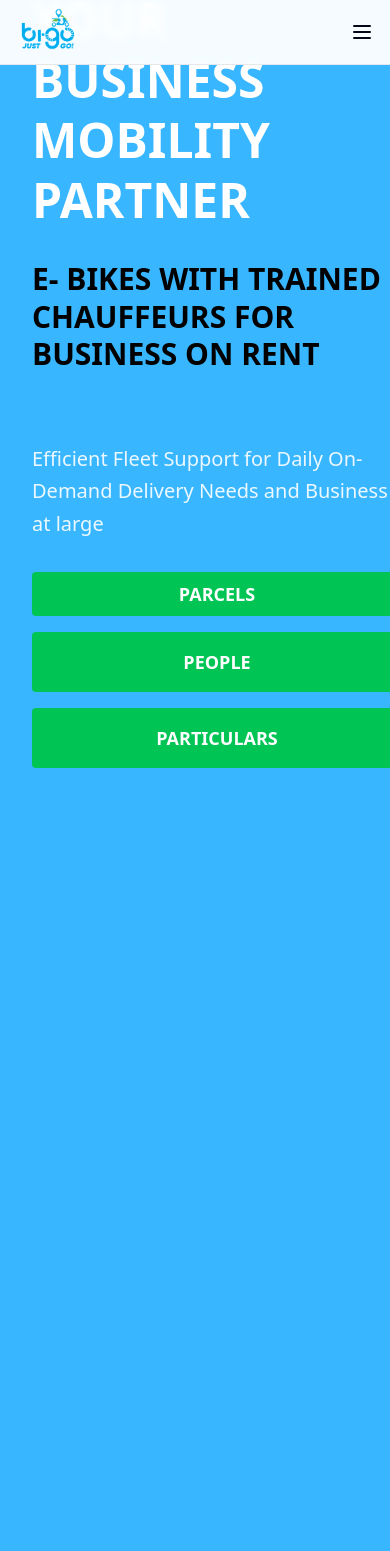
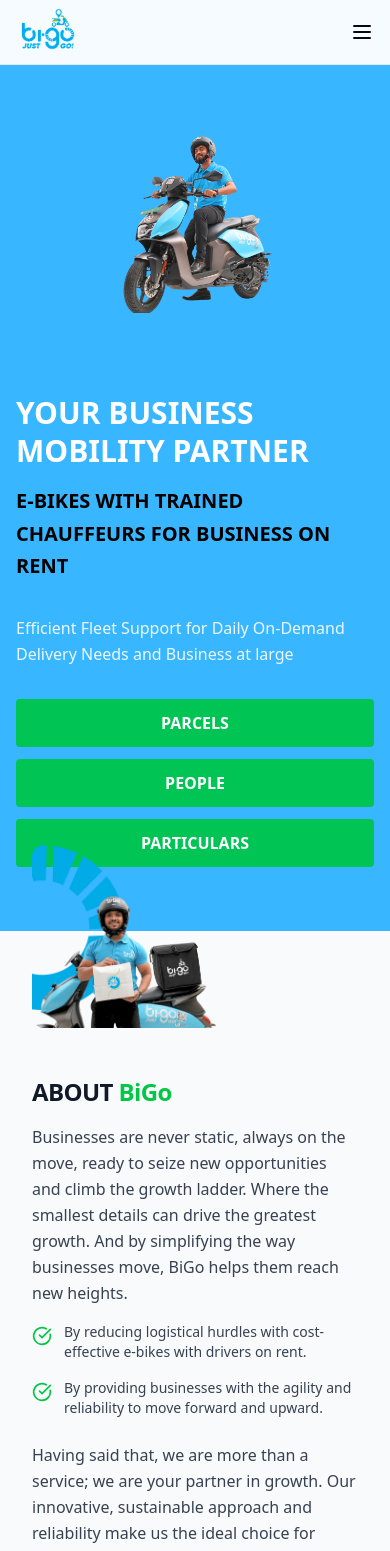
Before and after one commit to Debrajivy/bigo-bike, a React (Vite) app: page / in a window 390 px wide. Shown: the top 1551 px of the page. Built offline with nearby package versions, Linux system fonts and the light colour scheme.

Commit message:
added those pages

```diff
--- a/src/components/BusinessPartner.tsx
+++ b/src/components/BusinessPartner.tsx
@@ -4,51 +4,48 @@ import herotransinmg from '../assets/afterbanner.png';
 const BusinessPartner = () => {
   return (
     <section style={{marginTop:-150}} className="section-padding bg-gray-50">
-      <div className="container mx-auto">
-        <div className="grid lg:grid-cols-2 gap-16 items-center">
+      <div className="container mx-auto px-4 lg:px-0">
+        <div className="grid lg:grid-cols-2 gap-12 lg:gap-16 items-center">
 
-          {/* Image Section - FIXED */}
-          {/* Image Section - BIGGER SIZE */}
-          {/* Image Section - FULL COLUMN WIDTH (maximum size) */}
-          {/* Image Section - BIGGER IMAGE SIZE */}
+          {/* Image Section - EXACTLY AS BEFORE for desktop, responsive for mobile */}
           <div className="animate-slide-in-right">
             <div className="relative flex items-center justify-center lg:justify-start w-full h-full">
               <img
                 src={herotransinmg}
                 alt="Business mobility and fleet delivery service illustration"
-                // BIGGER SIZE - increased max width and height
-                className="w-full h-[900px] max-w-[800px] max-h-[800px] object-contain rounded-xl transition-transform duration-500"
+                // Desktop: Exactly as before, Mobile: Responsive
+                className="w-full h-auto lg:h-[900px] max-w-full lg:max-w-[800px] object-contain rounded-xl transition-transform duration-500"
               />
             </div>
           </div>
 
           {/* Content Section */}
           <div className="animate-slide-in-right">
-            <h2 className="text-4xl md:text-5xl font-extrabold text-gray-900 mb-6 tracking-tight">
+            <h2 className="text-2xl sm:text-3xl lg:text-5xl font-extrabold text-gray-900 mb-4 lg:mb-6 tracking-tight">
               ABOUT <span className="text-bigo-green">BiGo</span>
             </h2>
 
-            <p className="text-lg text-gray-700 mb-6 leading-relaxed">
+            <p className="text-base lg:text-lg text-gray-700 mb-4 lg:mb-6 leading-relaxed">
               Businesses are never static, always on the move, ready to seize new opportunities and climb the growth ladder. Where the smallest details can drive the greatest growth. And by simplifying the way businesses move, BiGo helps them reach new heights.
             </p>
 
-            <div className="grid md:grid-cols-2 gap-6 mb-8">
+            <div className="grid grid-cols-1 lg:grid-cols-2 gap-4 lg:gap-6 mb-6 lg:mb-8">
               <div className="flex items-start space-x-3">
                 <CheckCircle className="w-5 h-5 text-bigo-green flex-shrink-0 mt-1" />
-                <p className="text-gray-700 text-base">
+                <p className="text-gray-700 text-sm lg:text-base">
                   By reducing logistical hurdles with cost-effective e-bikes with drivers on rent.
                 </p>
               </div>
 
               <div className="flex items-start space-x-3">
                 <CheckCircle className="w-5 h-5 text-bigo-green flex-shrink-0 mt-1" />
-                <p className="text-gray-700 text-base">
+                <p className="text-gray-700 text-sm lg:text-base">
                   By providing businesses with the agility and reliability to move forward and upward.
                 </p>
               </div>
             </div>
 
-            <p className="text-lg text-gray-700 mb-6 leading-relaxed">
+            <p className="text-base lg:text-lg text-gray-700 mb-6 leading-relaxed">
               Having said that, we are more than a service; we are your partner in growth. Our innovative, sustainable approach and reliability make us the ideal choice for businesses, just like yours!
             </p>
           </div>
--- a/src/components/Hero.tsx
+++ b/src/components/Hero.tsx
@@ -17,48 +17,47 @@ const Hero = () => {
   };
 
   return (
-    <section className="relative min-h-screen bg-[#38b6ff] overflow-hidden" style={{marginTop:-10}}>
-      <div className="relative container mx-auto lg:px-2 ">
-        <div className="grid lg:grid-cols-2 gap-12 items-center min-h-[80vh]">
+    <section className="relative min-h-screen bg-[#38b6ff] overflow-hidden pt-10 lg:pt-0" style={{ marginTop: -10 }}>
+      <div className="relative container mx-auto px-4 lg:px-2">
+        <div className="grid lg:grid-cols-2 gap-8 lg:gap-12 items-center min-h-[80vh] py-8 lg:py-0">
           {/* Hero Content */}
-          <div className="animate-fade-in">
-            <h1 className="hero-text " >
-              YOUR BUSINESS MOBILITY PARTNER
-              <br />
-              <h5 style={{ color: 'black', fontSize: 30, marginTop: 30 }}>E- BIKES WITH TRAINED CHAUFFEURS FOR BUSINESS ON RENT</h5>
-            </h1>
+          <div className="animate-fade-in order-2 lg:order-1">
+            <div className="hero-text">
+              <h1 className="text-3xl md:text-4xl lg:text-5xl xl:text-6xl font-bold text-white leading-tight">
+                YOUR BUSINESS MOBILITY PARTNER
+              </h1>
+              <h2 className="text-xl md:text-2xl lg:text-3xl xl:text-4xl font-semibold text-black mt-4 lg:mt-8 leading-relaxed">
+                E-BIKES WITH TRAINED CHAUFFEURS FOR BUSINESS ON RENT
+              </h2>
+            </div>
 
-            <p className="text-xl md:text-xl text-white/90 mb-8 leading-relaxed max-w-lg" style={{ marginTop: 70 }}>
+            <p className="text-base md:text-lg lg:text-xl text-white/90 mt-8 lg:mt-12 mb-8 leading-relaxed max-w-lg">
               Efficient Fleet Support for Daily On-Demand Delivery Needs and Business at large
             </p>
 
-            {/* Three Buttons Section - ADDED */}
-            <div className="mb-12">
-
-
+            {/* Three Buttons Section */}
+            <div className="mb-8 lg:mb-12">
               {/* Three Buttons */}
-              <div className="flex flex-col sm:flex-row gap-4 max-w-lg">
+              <div className="flex flex-col sm:flex-row gap-3 sm:gap-4 max-w-lg">
                 <button
-                  className="flex-1 py-2 px-6 rounded text-white font-bold text-lg transition-all duration-300 hover:opacity-90"
+                  className="flex-1 py-3 sm:py-4 px-4 sm:px-6 rounded text-white font-bold text-base sm:text-lg transition-all duration-300 hover:opacity-90"
                   style={{ backgroundColor: '#00c554' }}
                 >
                   PARCELS
                 </button>
                 <button
-                  className="flex-1 py-4 px-6 rounded text-white font-bold text-lg transition-all duration-300 hover:opacity-90"
+                  className="flex-1 py-3 sm:py-4 px-4 sm:px-6 rounded text-white font-bold text-base sm:text-lg transition-all duration-300 hover:opacity-90"
                   style={{ backgroundColor: '#00c554' }}
                 >
                   PEOPLE
                 </button>
                 <button
-                  className="flex-1 py-4 px-6 rounded text-white font-bold text-lg transition-all duration-300 hover:opacity-90"
+                  className="flex-1 py-3 sm:py-4 px-4 sm:px-6 rounded text-white font-bold text-base sm:text-lg transition-all duration-300 hover:opacity-90"
                   style={{ backgroundColor: '#00c554' }}
                 >
                   PARTICULARS
                 </button>
               </div>
-
-
             </div>
 
             {/* CTA Buttons (Commented out) */}
@@ -75,13 +74,12 @@ const Hero = () => {
           </div>
 
           {/* Hero Image */}
-          <div className="animate-slide-in-right">
-            <div className="relative" style={{ marginTop: 180 }}>
+          <div className="animate-slide-in-right order-1 lg:order-2">
+            <div className="relative mt-0 lg:mt-48">
               <img
                 src={herotransinmg}
                 alt="Business mobility and fleet delivery service illustration"
-                className="w-full h-[700px] object-cover max-w-lg ml-auto mr-0 rounded-xl transition-transform duration-500"
-                style={{marginLeft:370}}
+                className="w-full h-[300px] sm:h-[400px] md:h-[500px] lg:h-[700px] object-contain lg:object-cover max-w-full lg:max-w-lg mx-auto lg:ml-auto lg:mr-0 rounded-xl transition-transform duration-500"
               />
             </div>
           </div>
--- a/src/components/MissionVision.tsx
+++ b/src/components/MissionVision.tsx
@@ -4,9 +4,9 @@ import { Target, Eye, Heart } from 'lucide-react';
 const MissionVision = () => {
   return (
     <section className="section-padding bg-gray-50" id="mission" style={{marginTop:-150}}>
-      <div className="container mx-auto">
+      <div style={{marginTop:20}} className="container mx-auto">
         <div className="text-center mb-16">
-          <h2 className="section-title">
+          <h2  className="section-title">
             OUR MISSION &
             <br />
             <span className="text-bigo-teal">VISION</span>
```
